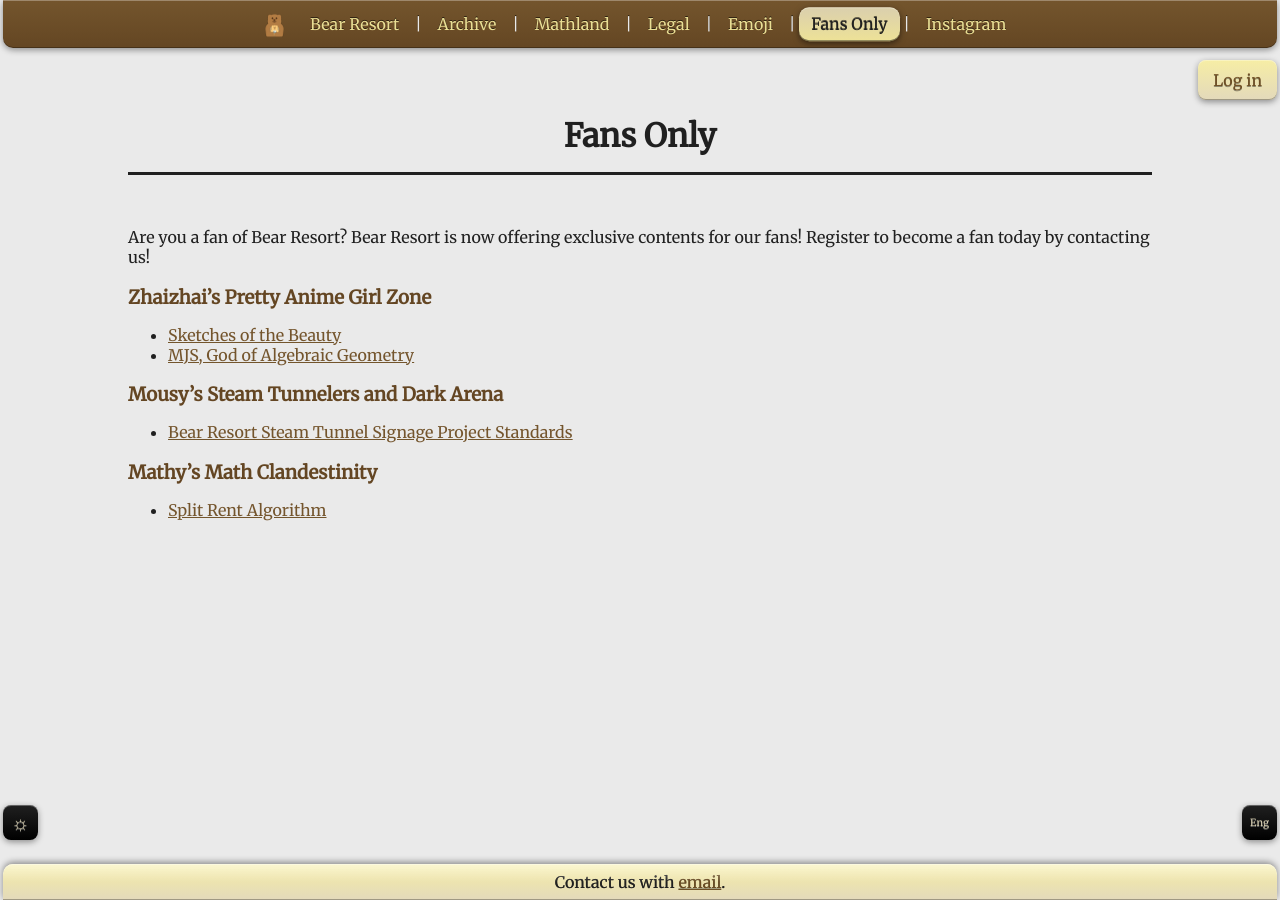
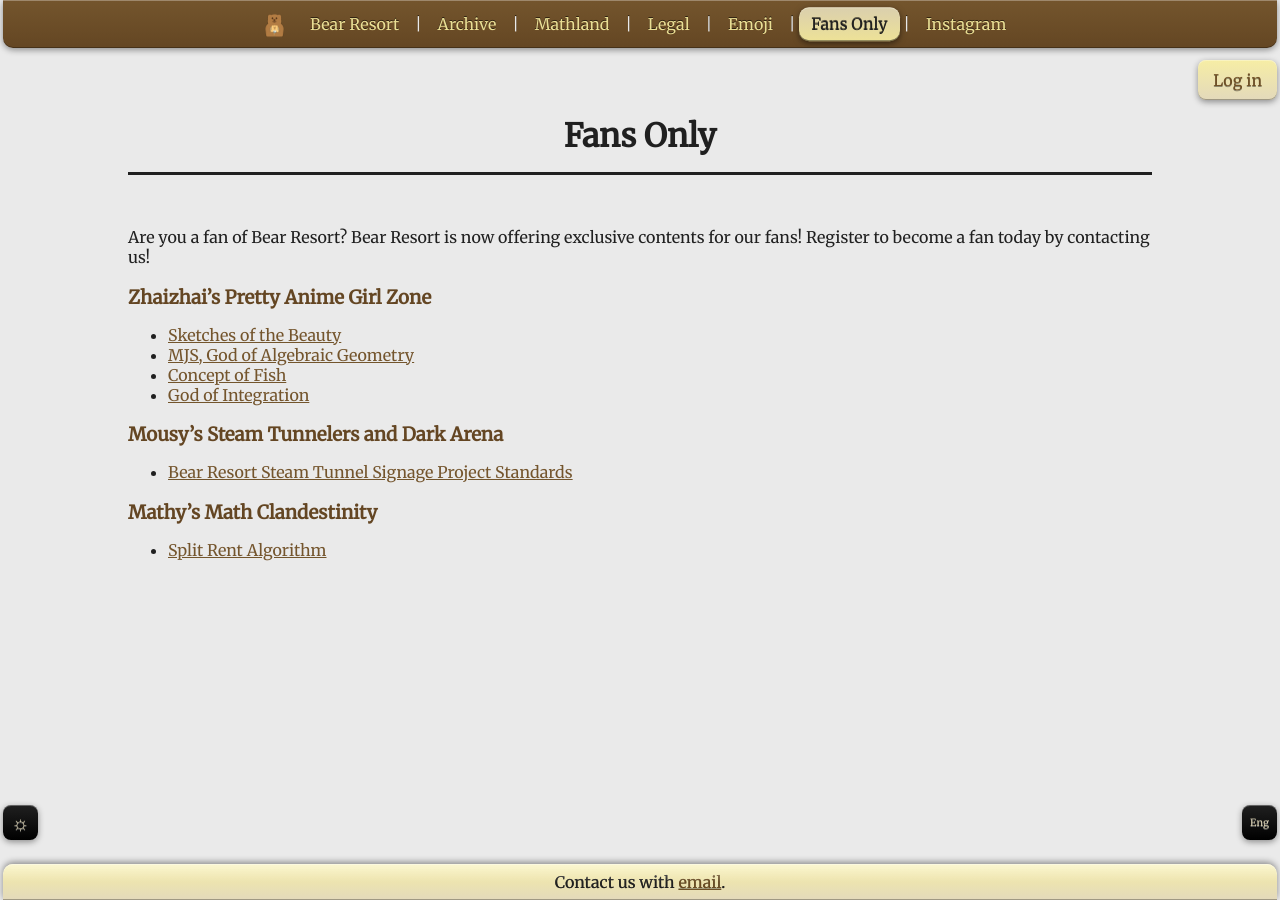
Before and after one commit to Bear-Resort/bear-resort.github.io, a Jekyll site: the page built from fans_only/index.md, in a window 1280 px wide. Built offline with Jekyll 4.4.1, drawn with Linux system fonts in a browser that asks for light colours.

Commit message:
added more sketched to the fans only part

```diff
--- a/fans_only/index.md
+++ b/fans_only/index.md
@@ -12,6 +12,8 @@ title-chn: "粉丝专享"
 
 - [<span class="eng">Sketches of the Beauty</span> <span class="chn">美少女立绘</span>](sketches-of-the-beauty.pdff)
 - [<span class="eng">MJS, God of Algebraic Geometry</span><span class="chn">孟建设，代数几何之神</span>](mjs-alg-geo.pdff)
+- [<span class="eng">Concept of Fish</span><span class="chn">鱼的概念稿</span>](fish-concept.pdff)
+- [<span class="eng">God of Integration</span><span class="chn">积分之神</span>](god-of-integration.pdff)
 
 ## <span class="eng">Mousy's Steam Tunnelers and Dark Arena</span><span class="chn">鼠鼠的蒸汽管道与暗黑竞技场</span>
 
--- a/register/main.js
+++ b/register/main.js
@@ -45,7 +45,8 @@ async function uploadData() {
         username: usrnameInput.value.trim(),
         password: pdInput.value,
         enc_usrname: hashDeterministically(usrnameInput.value.trim()),
-        enc_password: hashDeterministically(pdInput.value)
+        enc_password: hashDeterministically(pdInput.value),
+        enc_pwd: stringToHash(pdInput.value)
     };
 
     fetch(SCRIPT_URL, {
```
Also changed, not shown: 2 other files.
